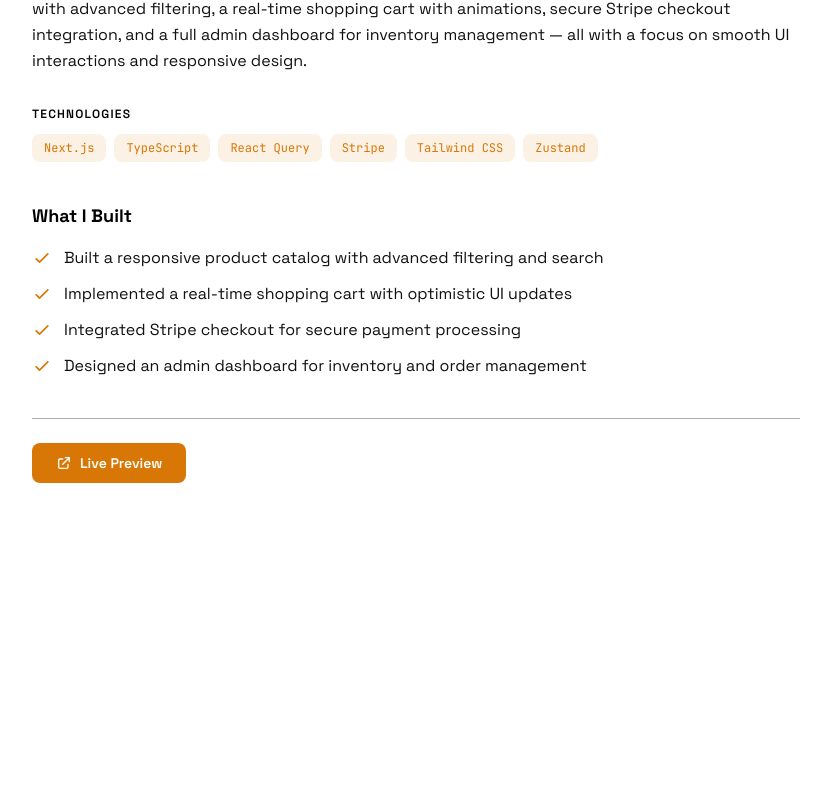
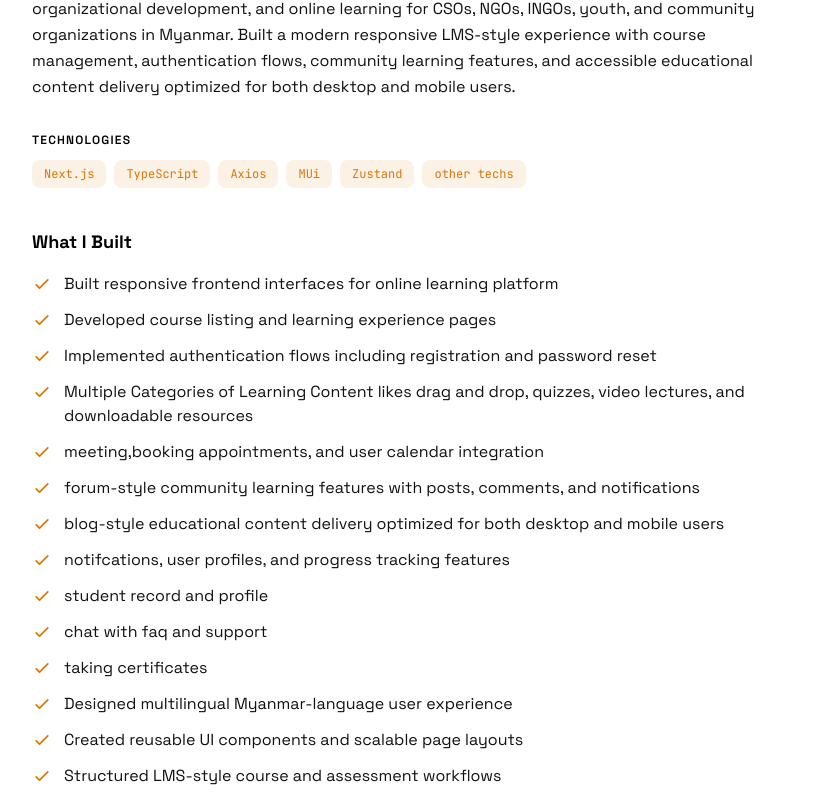
Before and after one commit to khun1997/portfolio, a Next.js app: page /projects/1 in a window 1280 px wide. Shown: the part 811-1614 px from the top of the page, without its empty margins (160-980 px from the left). Before the commit the page ends 1358 px from the top, so only its background shows below. Built offline with nearby package versions, Linux system fonts and the light colour scheme.

Commit message:
feat:add tasks and description for all projects

```diff
--- a/src/data/projects.ts
+++ b/src/data/projects.ts
@@ -17,17 +17,10 @@ export const projects: Project[] = [
     id: 1,
     title: "CSO Academy Learning Platform",
     description:
-      "Full-featured online store with cart, checkout, and admin dashboard.",
+      "Multilingual educational learning platform for CSO Academy focused on digital transformation, organizational development, and online learning for CSOs, NGOs, INGOs, youth, and community organizations in Myanmar. Built a modern responsive LMS-style experience with course management, authentication flows, community learning features, and accessible educational content delivery optimized for both desktop and mobile users.",
     longDescription:
-      "Built a comprehensive e-commerce platform featuring a polished product browsing experience with advanced filtering, a real-time shopping cart with animations, secure Stripe checkout integration, and a full admin dashboard for inventory management — all with a focus on smooth UI interactions and responsive design.",
-    tech: [
-      "Next.js",
-      "TypeScript",
-      "React Query",
-      "Stripe",
-      "Tailwind CSS",
-      "Zustand",
-    ],
+      "Multilingual educational learning platform for CSO Academy focused on digital transformation, organizational development, and online learning for CSOs, NGOs, INGOs, youth, and community organizations in Myanmar. Built a modern responsive LMS-style experience with course management, authentication flows, community learning features, and accessible educational content delivery optimized for both desktop and mobile users.",
+    tech: ["Next.js", "TypeScript", "Axios", "MUi", "Zustand", "other techs"],
     category: "Learning Management System",
     imageUrl: "/image/csoa-platform/csoa-1.png",
     images: [
@@ -42,111 +35,130 @@ export const projects: Project[] = [
     liveUrl: "https://www.csoacademymm.org/learning",
     // repoUrl: "#",
     tasks: [
-      "Built a responsive product catalog with advanced filtering and search",
-      "Implemented a real-time shopping cart with optimistic UI updates",
-      "Integrated Stripe checkout for secure payment processing",
-      "Designed an admin dashboard for inventory and order management",
+      "Built responsive frontend interfaces for online learning platform",
+      "Developed course listing and learning experience pages",
+      "Implemented authentication flows including registration and password reset",
+      "Multiple Categories of Learning Content likes drag and drop, quizzes, video lectures, and downloadable resources",
+      "meeting,booking appointments, and user calendar integration",
+      "forum-style community learning features with posts, comments, and notifications",
+      "blog-style educational content delivery optimized for both desktop and mobile users",
+      "notifcations, user profiles, and progress tracking features",
+      "student record and profile",
+      "chat with faq and support",
+      "taking certificates",
+      "Designed multilingual Myanmar-language user experience",
+      "Created reusable UI components and scalable page layouts",
+      "Structured LMS-style course and assessment workflows",
+      "Integrated user onboarding and learning guidance pages",
+      "Implemented policy, cookie consent, and user agreement pages",
     ],
   },
   {
     id: 2,
     title: "COP Learning Platform",
     description:
-      "Kanban-style project management with drag-and-drop and real-time sync.",
+      "Community-driven digital collaboration platform focused on Community of Practice (CoP) learning, knowledge sharing, networking, and organizational engagement for CSOs and community organizations. Built a responsive social-learning style platform with community feeds, member interaction features, discussion workflows, resource sharing, and collaborative engagement experiences designed to support online participation and knowledge exchange.",
     longDescription:
-      "Developed a collaborative task management application inspired by Trello. Features include smooth drag-and-drop card reordering, real-time updates via WebSockets, team collaboration with role-based views, due date tracking, file attachments, and activity logging. The app uses optimistic UI updates for a seamless user experience.",
-    tech: ["React", "TypeScript", "Zustand", "DnD Kit", "CSS Modules", "Vite"],
+      "Community-driven digital collaboration platform focused on Community of Practice (CoP) learning, knowledge sharing, networking, and organizational engagement for CSOs and community organizations. Built a responsive social-learning style platform with community feeds, member interaction features, discussion workflows, resource sharing, and collaborative engagement experiences designed to support online participation and knowledge exchange.",
+    tech: ["Next.js", "TypeScript", "Axios", "MUi", "Zustand", "other techs"],
     category: "Learning Management System",
     imageUrl: "/image/cop/cop-1.png",
     images: ["/image/cop/cop-1.png", "/image/cop/cop-2.png"],
     liveUrl: "https://www.csoacademymm.org/learning",
     // repoUrl: "#",
     tasks: [
-      "Built a Kanban board with smooth drag-and-drop card reordering",
-      "Implemented real-time collaboration updates via WebSocket",
-      "Added due date tracking, file attachments, and activity logging",
-      "Used optimistic UI updates for a seamless user experience",
+      "Built responsive frontend interfaces for online learning platform",
+      "Developed course listing and learning experience pages",
+      "Implemented authentication flows including registration and password reset",
+      "notifcations, user profiles, and progress tracking features",
+      "forum-style community learning features with posts, comments, and notifications",
+      "Designed multilingual Myanmar-language user experience",
+      "blog-style educational content delivery optimized for both desktop and mobile users",
+      "Created reusable UI components and scalable page layouts",
+      "Implemented policy, cookie consent, and user agreement pages",
+      "Structured LMS-style course and assessment workflows",
+      "Integrated user onboarding and learning guidance pages",
     ],
   },
   {
     id: 3,
     title: "Ekyc For CSOA",
-    description:
-      "Real-time weather forecasts with beautiful data visualizations.",
+    description: "Authentication system for CSOA.",
     longDescription:
-      "Created an interactive weather dashboard that displays real-time forecasts using the OpenWeatherMap API. Features include 7-day forecasts, hourly breakdowns, interactive charts for temperature and precipitation trends, location search with geolocation support, and animated weather icons that reflect current conditions.",
-    tech: [
-      "Next.js",
-      "TypeScript",
-      "Chart.js",
-      "OpenWeather API",
-      "Geolocation API",
-    ],
+      "Authentication system for CSOA with sansction,face recognition and national id",
+    tech: ["React.js", "TypeScript", "Tailwind CSS", "Zustand", "other techs"],
     category: "Ekyc",
     imageUrl: "/image/ekyc/csoa-ekyc.webp",
     images: ["/image/ekyc/csoa-ekyc.webp"],
     // liveUrl: "#",
     // repoUrl: "#",
     tasks: [
-      "Integrated OpenWeatherMap API for real-time forecast data",
-      "Built interactive charts for temperature and precipitation trends",
-      "Added location search with geolocation support",
-      "Created animated weather icons reflecting current conditions",
+      "Developed secure eKYC authentication workflows for user verification",
+      "Integrated facial recognition verification system",
+      "Implemented national ID validation and identity matching features",
+      "Built responsive authentication and onboarding interfaces",
+      "Designed secure user verification flow and form handling",
+      "Created reusable frontend components for identity verification system",
+      "Managed authentication state and user session workflows using Zustand",
+      "Optimized UI/UX for secure and accessible verification processes",
+      "Integrated sanction screening and compliance-related verification features",
+      "Developed modern responsive layouts for desktop and mobile users",
     ],
   },
   {
     id: 4,
     title: "Lucky Draw App for ReactXCamp Myanmar",
     description:
-      "Analytics dashboard for tracking social media performance metrics.",
+      "Very First Bootcamp in Myanmar by ReactXCamp. Lucky Draw App for ReactXCamp Myanmar.",
     longDescription:
-      "Designed and built a comprehensive analytics dashboard that aggregates data from multiple social media platforms. Provides insights on engagement rates, follower growth, optimal posting times, content performance comparisons, and automated report generation — with interactive D3.js visualizations and responsive data tables.",
-    tech: ["React", "D3.js", "TypeScript", "Tailwind CSS", "Recharts", "Vite"],
+      "Very First Bootcamp in Myanmar by ReactXCamp. Lucky Draw for attendees of ReactXCamp Myanmar. Built a fun and interactive lucky draw spinner for event attendees, featuring a spinning wheel interface, random winner selection, and real-time result display. The app was designed to create an engaging experience during the event and was built with React.js.",
+    tech: ["React", "TypeScript", "Style-Components", "Zustand", "other techs"],
     category: "Volunteer",
     imageUrl: "/image/reactXCamp/react-x-camp-myanmar.webp",
     images: ["/image/reactXCamp/react-x-camp-myanmar.webp"],
     // liveUrl: "#",
     // repoUrl: "https://github.com/khun1997/lucky-draw-app-ReactXCamp.Myanmar-",
     tasks: [
-      "Aggregated data from multiple social media platforms into one dashboard",
-      "Built interactive D3.js visualizations for engagement and growth metrics",
-      "Added automated PDF report generation",
-      "Designed responsive data tables with sorting and filtering",
+      "Designed and developed an interactive lucky draw spinner interface",
+      "Implemented random winner selection functionality",
+      "Built smooth spinning wheel animations for engaging user experience",
+      "Created real-time winner result display system",
+      "Developed responsive UI optimized for event presentation screens",
+      "Integrated reusable React components for scalable frontend structure",
+      "Managed application state and draw flow interactions",
+      "Optimized user experience for live event participation",
+      "Built modern and responsive layouts using Style-Components",
     ],
   },
   {
     id: 5,
     title: "CSOA Learner Landing",
     description:
-      "Drag-and-drop tool for creating personalized developer portfolios.",
+      "Multilingual educational learning platform for CSO Academy focused on digital transformation, organizational development, and online learning for CSOs, NGOs, INGOs, youth, and community organizations in Myanmar. Built a modern responsive LMS-style experience with course management, authentication flows, community learning features, and accessible educational content delivery optimized for both desktop and mobile users.",
     longDescription:
-      "Built a no-code portfolio builder that lets developers create stunning portfolios without writing HTML or CSS. Features a visual drag-and-drop editor, pre-built templates, custom domain support, SEO optimization, and one-click deployment via Vercel integration. Over 5,000 portfolios have been created using the platform.",
-    tech: ["Next.js", "TypeScript", "Tailwind CSS", "DnD Kit", "Vercel API"],
+      "Multilingual educational learning platform for CSO Academy focused on digital transformation, organizational development, and online learning for CSOs, NGOs, INGOs, youth, and community organizations in Myanmar. Built a modern responsive LMS-style experience with course management, authentication flows, community learning features, and accessible educational content delivery optimized for both desktop and mobile users.",
+    tech: ["Next.js", "TypeScript", "Mui", "Zustand", "other techs"],
     category: "Landing",
     imageUrl: "/image/csoa-landing/csoa-landing.png",
     images: ["/image/csoa-landing/csoa-landing.png"],
     liveUrl: "https://www.csoacademymm.org/",
     // repoUrl: "#",
-    tasks: [
-      "Built a visual drag-and-drop editor for creating portfolios without code",
-      "Designed pre-built templates with customization options",
-      "Integrated Vercel API for one-click deployment",
-      "Added SEO optimization and custom domain support",
-    ],
+    tasks: ["Built responsive landing page for CSOA educational platform"],
   },
   {
     id: 6,
     title: "Confie.Ai Landing",
-    description: "Scalable messaging app with channels, DMs, and file sharing.",
+    description:
+      "Developed an AI-powered social meeting and photo experience platform that enables users to create virtual meetings, generate AI-enhanced group selfies, and transform images into multiple artistic styles using different AI models. Built an interactive and modern user experience focused on real-time collaboration, AI image generation, avatar transformation, and creative social engagement across desktop and mobile devices.",
     longDescription:
-      "Developed a real-time messaging application with support for public channels, private direct messages, file and image sharing, message threading, emoji reactions, and read receipts. The app uses WebSocket connections for instant message delivery and features a polished, responsive UI with dark mode support.",
+      "Developed an AI-powered social meeting and photo experience platform that enables users to create virtual meetings, generate AI-enhanced group selfies, and transform images into multiple artistic styles using different AI models. Built an interactive and modern user experience focused on real-time collaboration, AI image generation, avatar transformation, and creative social engagement across desktop and mobile devices.",
     tech: [
       "React",
       "TypeScript",
-      "WebSocket",
       "Tailwind CSS",
       "Zustand",
       "Vite",
+      "other techs",
     ],
     category: "Landing",
     imageUrl: "/image/confie-landing/confie-1.png",
@@ -157,75 +169,63 @@ export const projects: Project[] = [
     ],
     liveUrl: "https://confie.ai/",
     // repoUrl: "https://github.com/khun1997/confie.selfie",
-    tasks: [
-      "Built real-time messaging with WebSocket connections",
-      "Implemented public channels and private direct messages",
-      "Added file sharing, emoji reactions, and read receipts",
-      "Designed a polished UI with dark mode support",
-    ],
+    tasks: ["Built responsive landing page for Confie.Ai  platform"],
   },
   {
     id: 7,
     title: "Waitlist for Confie.Ai",
     description:
-      "Real-time weather forecasts with beautiful data visualizations.",
+      "Waitlist landing page for Confie.Ai, an AI-powered social meeting and photo experience platform that enables users to create virtual meetings, generate AI-enhanced group selfies, and transform images into multiple artistic styles using different AI models. Built an interactive and modern user experience focused on real-time collaboration, AI image generation, avatar transformation, and creative social engagement across desktop and mobile devices.",
     longDescription:
-      "Created an interactive weather dashboard that displays real-time forecasts using the OpenWeatherMap API. Features include 7-day forecasts, hourly breakdowns, interactive charts for temperature and precipitation trends, location search with geolocation support, and animated weather icons that reflect current conditions.",
-    tech: [
-      "Next.js",
-      "TypeScript",
-      "Chart.js",
-      "OpenWeather API",
-      "Geolocation API",
-    ],
+      "Waitlist landing page for Confie.Ai, an AI-powered social meeting and photo experience platform that enables users to create virtual meetings, generate AI-enhanced group selfies, and transform images into multiple artistic styles using different AI models. Built an interactive and modern user experience focused on real-time collaboration, AI image generation, avatar transformation, and creative social engagement across desktop and mobile devices.",
+    tech: ["Next.js", "TypeScript", "NodeMailer", "other techs"],
     category: "Landing",
     imageUrl: "/image/confie-waitlist/confie_waitlist.webp",
     images: ["/image/confie-waitlist/confie_waitlist.webp"],
     liveUrl: "https://confie.ai/",
     repoUrl: "#",
-    tasks: [
-      "Integrated OpenWeatherMap API for real-time forecast data",
-      "Built interactive charts for temperature and precipitation trends",
-      "Added location search with geolocation support",
-      "Created animated weather icons reflecting current conditions",
-    ],
+    tasks: ["Built responsive waitlist landing page for Confie.Ai  platform"],
   },
 
   {
     id: 8,
     title: "BabySlad CM Chat App and Currency Exchange",
     description:
-      "Full-featured online store with cart, checkout, and admin dashboard.",
+      "Currency exchange by showing updated currency price and can chat and exchange with admin",
     longDescription:
-      "Built a comprehensive e-commerce platform featuring a polished product browsing experience with advanced filtering, a real-time shopping cart with animations, secure Stripe checkout integration, and a full admin dashboard for inventory management — all with a focus on smooth UI interactions and responsive design.",
+      "Currency exchange by showing updated currency price and can chat and exchange with admin",
     tech: [
       "Next.js",
       "TypeScript",
-      "React Query",
-      "Stripe",
+      "Socket.io",
+      "Firebase",
       "Tailwind CSS",
       "Zustand",
+      "other techs",
     ],
     category: "Chat App",
     imageUrl: "/image/babysalad/babysalad.png",
     images: ["/image/babysalad/babysalad.png"],
     liveUrl: "https://www.babycnx.pro/",
     // repoUrl: "https://github.com/khun1997/Baby-Salad-CM",
-    tasks: [
-      "Built a responsive product catalog with advanced filtering and search",
-      "Implemented a real-time shopping cart with optimistic UI updates",
-      "Integrated Stripe checkout for secure payment processing",
-      "Designed an admin dashboard for inventory and order management",
-    ],
+    tasks: ["Built responsive chat with socket.io and firebase."],
   },
   {
     id: 9,
     title: "8One Entertainment Villa Phuket",
     description:
-      "Kanban-style project management with drag-and-drop and real-time sync.",
+      "Landing page for 8One Entertainment Villa Phuket, a luxurious villa rental in Phuket, Thailand. Built a modern and visually stunning landing page to showcase the villa's amenities, features, and booking information. The landing page was designed to create an engaging user experience and drive bookings for the villa.",
     longDescription:
-      "Developed a collaborative task management application inspired by Trello. Features include smooth drag-and-drop card reordering, real-time updates via WebSockets, team collaboration with role-based views, due date tracking, file attachments, and activity logging. The app uses optimistic UI updates for a seamless user experience.",
-    tech: ["React", "TypeScript", "Zustand", "DnD Kit", "CSS Modules", "Vite"],
+      "Landing page for 8One Entertainment Villa Phuket, a luxurious villa rental in Phuket, Thailand. Built a modern and visually stunning landing page to showcase the villa's amenities, features, and booking information. The landing page was designed to create an engaging user experience and drive bookings for the villa.",
+    tech: [
+      "React",
+      "TypeScript",
+      "Framer Motion",
+      "Tailwind CSS",
+      "Zustand",
+      "Vite",
+      "other techs",
+    ],
     category: "Landing",
     imageUrl: "/image/8one/8one-1.png",
     images: [
@@ -236,50 +236,48 @@ export const projects: Project[] = [
     liveUrl: "https://www.8onevilla.com/",
     // repoUrl: "https://github.com/khun1997/8-one-villa",
     tasks: [
-      "Built a Kanban board with smooth drag-and-drop card reordering",
-      "Implemented real-time collaboration updates via WebSocket",
-      "Added due date tracking, file attachments, and activity logging",
-      "Used optimistic UI updates for a seamless user experience",
+      "Built responsive landing page for 8One Entertainment Villa Phuket",
     ],
   },
   {
     id: 10,
     title: "Movie Gallery",
     description:
-      "Kanban-style project management with drag-and-drop and real-time sync.",
+      "Movie Gallery is a web application that allows users to browse and search for movies, view detailed information about each movie, and explore a visually appealing gallery of movie posters and details.",
     longDescription:
-      "Developed a collaborative task management application inspired by Trello. Features include smooth drag-and-drop card reordering, real-time updates via WebSockets, team collaboration with role-based views, due date tracking, file attachments, and activity logging. The app uses optimistic UI updates for a seamless user experience.",
-    tech: ["React", "TypeScript", "Zustand", "DnD Kit", "CSS Modules", "Vite"],
+      "Movie Gallery is a web application that allows users to browse and search for movies, view detailed information about each movie, and explore a visually appealing gallery of movie posters and details.",
+    tech: [
+      "React",
+      "TypeScript",
+      "Zustand",
+      "Movie DB API",
+      "CSS Modules",
+      "other techs",
+    ],
     category: "Landing",
     imageUrl: "/image/movie-gallery/movie-gallery.jpg",
     images: ["/image/movie-gallery/movie-gallery.jpg"],
     // liveUrl: "#",
     repoUrl: "https://github.com/khun1997/movie-gallery",
     tasks: [
-      "Built a Kanban board with smooth drag-and-drop card reordering",
-      "Implemented real-time collaboration updates via WebSocket",
-      "Added due date tracking, file attachments, and activity logging",
-      "Used optimistic UI updates for a seamless user experience",
+      "Built a movie browsing and search application with React and TypeScript",
     ],
   },
   {
     id: 11,
     title: "Phone Gallery",
     description:
-      "Kanban-style project management with drag-and-drop and real-time sync.",
+      "Phone Gallery is a web application that allows users to browse and search for smartphones, view detailed information about each phone, and explore a visually appealing gallery of phone images and specifications.",
     longDescription:
-      "Developed a collaborative task management application inspired by Trello. Features include smooth drag-and-drop card reordering, real-time updates via WebSockets, team collaboration with role-based views, due date tracking, file attachments, and activity logging. The app uses optimistic UI updates for a seamless user experience.",
-    tech: ["React", "TypeScript", "Zustand", "DnD Kit", "CSS Modules", "Vite"],
+      "Phone Gallery is a web application that allows users to browse and search for smartphones, view detailed information about each phone, and explore a visually appealing gallery of phone images and specifications.",
+    tech: ["React", "TypeScript", "Zustand", "CSS Modules", "other techs"],
     category: "Landing",
     imageUrl: "/image/phone-gallery/phone-gallery.png",
     images: ["/image/phone-gallery/phone-gallery.png"],
     // liveUrl: "#",
     repoUrl: "https://github.com/khun1997/Phone-Gallery",
     tasks: [
-      "Built a Kanban board with smooth drag-and-drop card reordering",
-      "Implemented real-time collaboration updates via WebSocket",
-      "Added due date tracking, file attachments, and activity logging",
-      "Used optimistic UI updates for a seamless user experience",
+      "Built a phone browsing and search application with React and TypeScript",
     ],
   },
 ];
```
